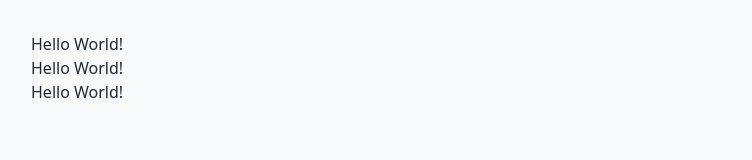
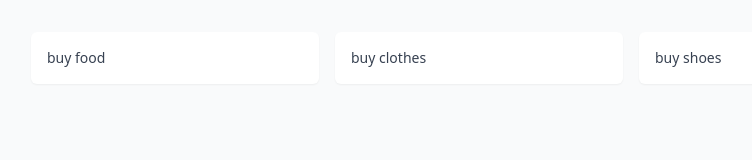
Before and after one commit to guoangel/vue-app-instance-template, a plain HTML site: page index.html in a window 1280 px wide. Shown: the whole page, without its empty margins (161-913 px from the left). Drawn offline with nearby package versions, Linux system fonts and the light colour scheme.

Commit message:
passing data to components

```diff
--- a/app.js
+++ b/app.js
@@ -6,6 +6,7 @@ const app = Vue.createApp({
   computed: {}
 });
 app.component('hello-world-item', {
-  template: `<div>Hello World!</div>`,
+  props:['task'],
+  template: `<div class="bg-white shadow-sm rounded-md text-gray-700 text-xs md:text-sm p-4">{{task}}</div>`,
 });
 app.mount('#app');
--- a/index.html
+++ b/index.html
@@ -15,9 +15,11 @@
 
 <body class="bg-gray-50 text-gray-800">
   <div id="app" class="p-8 w-3/4 mx-auto">
-    <hello-world-item></hello-world-item>
-    <hello-world-item></hello-world-item>
-    <hello-world-item></hello-world-item>
+    <div class="grid grid-cols-1 gap-4 md:grid-cols-3">
+      <hello-world-item task="buy food"></hello-world-item>
+      <hello-world-item task="buy clothes"></hello-world-item>
+      <hello-world-item task="buy shoes"></hello-world-item>
+    </div>
   </div>
 </body>
 
```
